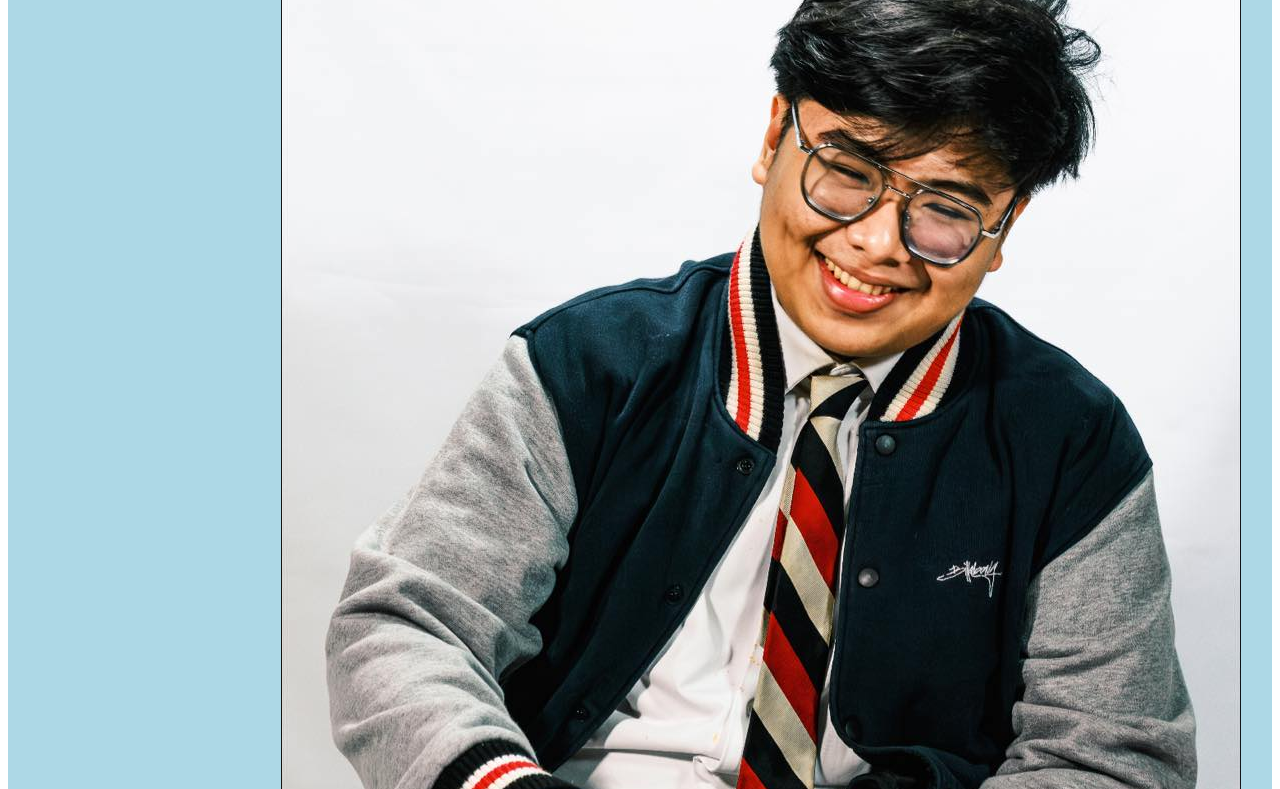
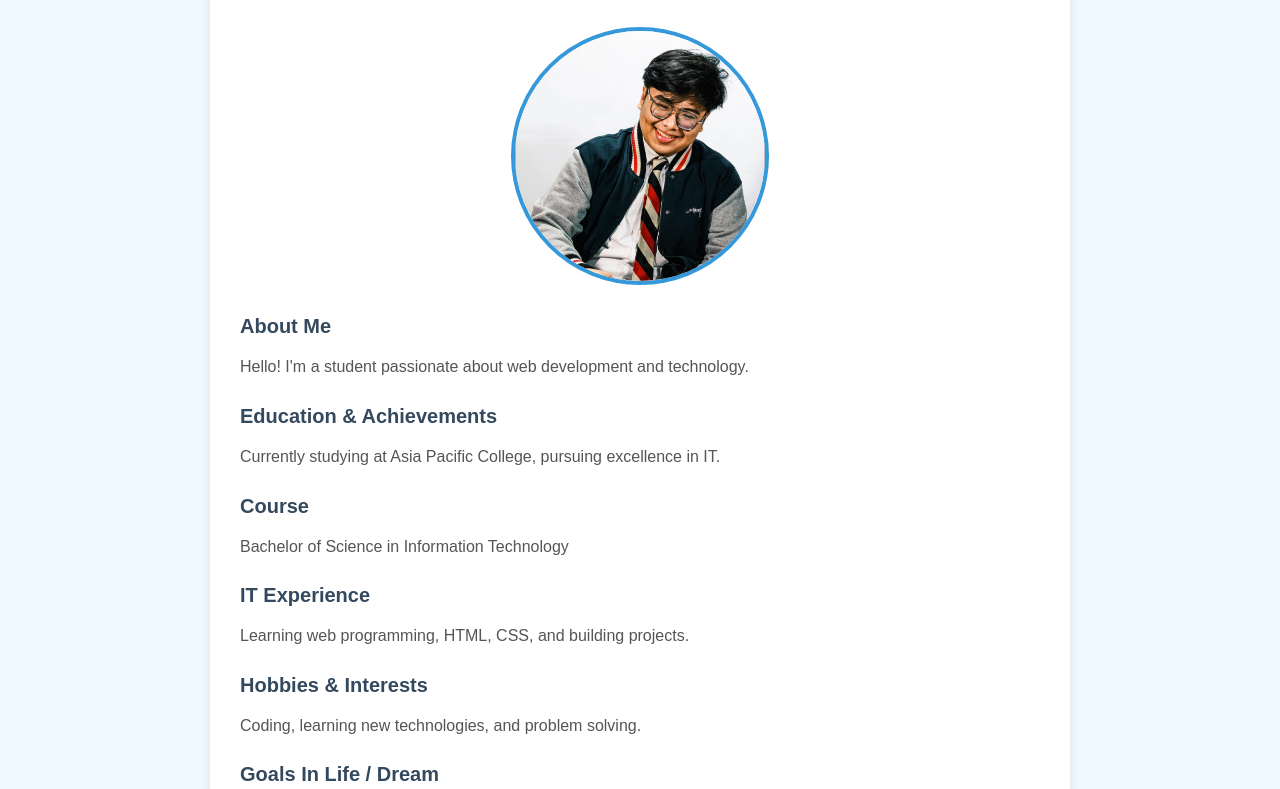
Before and after one commit to QelvinNagales/webprog-IT241-HTML-Lessons, a plain HTML site: page Introduction/index.html in a window 1280 px wide. Shown: the part 124-913 px from the top of the page. Drawn offline with Linux system fonts and the light colour scheme; files whose address does not match are found by name.

Commit message:
Revamp flexbox.css with new styles and layout

```diff
--- a/Introduction/css/flexbox.css
+++ b/Introduction/css/flexbox.css
@@ -1,14 +1,52 @@
-.container {
-  display: flex;
-  flex-wrap: wrap;
-  background-color: LightBlue;
+body {
+  background-color: #f0f8ff;
+  font-family: Arial, sans-serif;
+  margin: 0;
+  padding: 20px;
 }
 
-.container div {
-  background-color: #f1f1f1;
-  width: 400px;
-  margin: 10px;
-  padding: 10px;
+.container {
+  max-width: 800px;
+  margin: 0 auto;
+  background-color: white;
+  padding: 30px;
+  border-radius: 10px;
+  box-shadow: 0 2px 10px rgba(0, 0, 0, 0.1);
+}
+
+h1 {
+  color: #2c3e50;
   text-align: center;
-  font-size: 30px;
+  font-size: 32px;
+  margin-bottom: 30px;
+  border-bottom: 3px solid #3498db;
+  padding-bottom: 10px;
 }
+
+h2 {
+  color: #34495e;
+  font-size: 20px;
+  margin-top: 25px;
+  margin-bottom: 10px;
+}
+
+p {
+  color: #555;
+  font-size: 16px;
+  line-height: 1.6;
+  margin-bottom: 15px;
+}
+
+.profile-pic {
+  display: block;
+  margin: 0 auto 30px;
+  width: 250px;
+  height: 250px;
+  border-radius: 50%;
+  border: 4px solid #3498db;
+  object-fit: cover;
+}
+
+.content {
+  text-align: left;
+}
```
